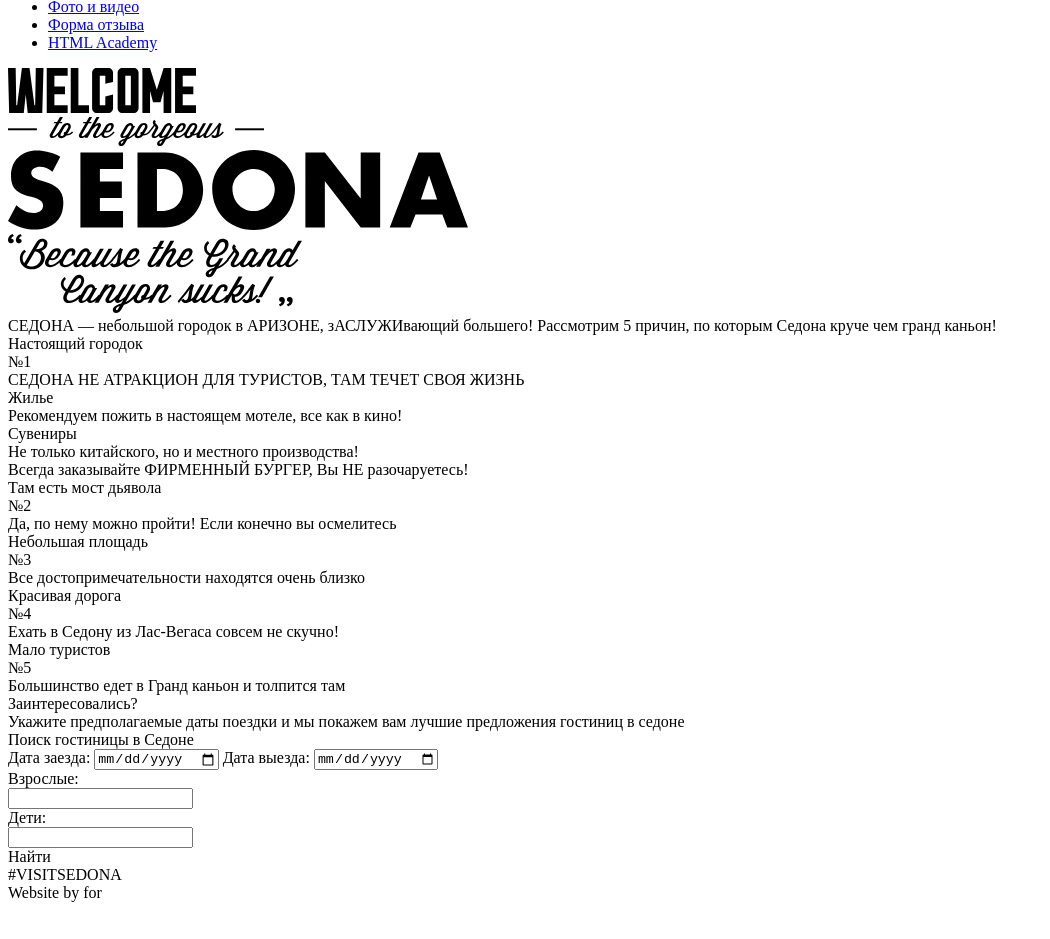
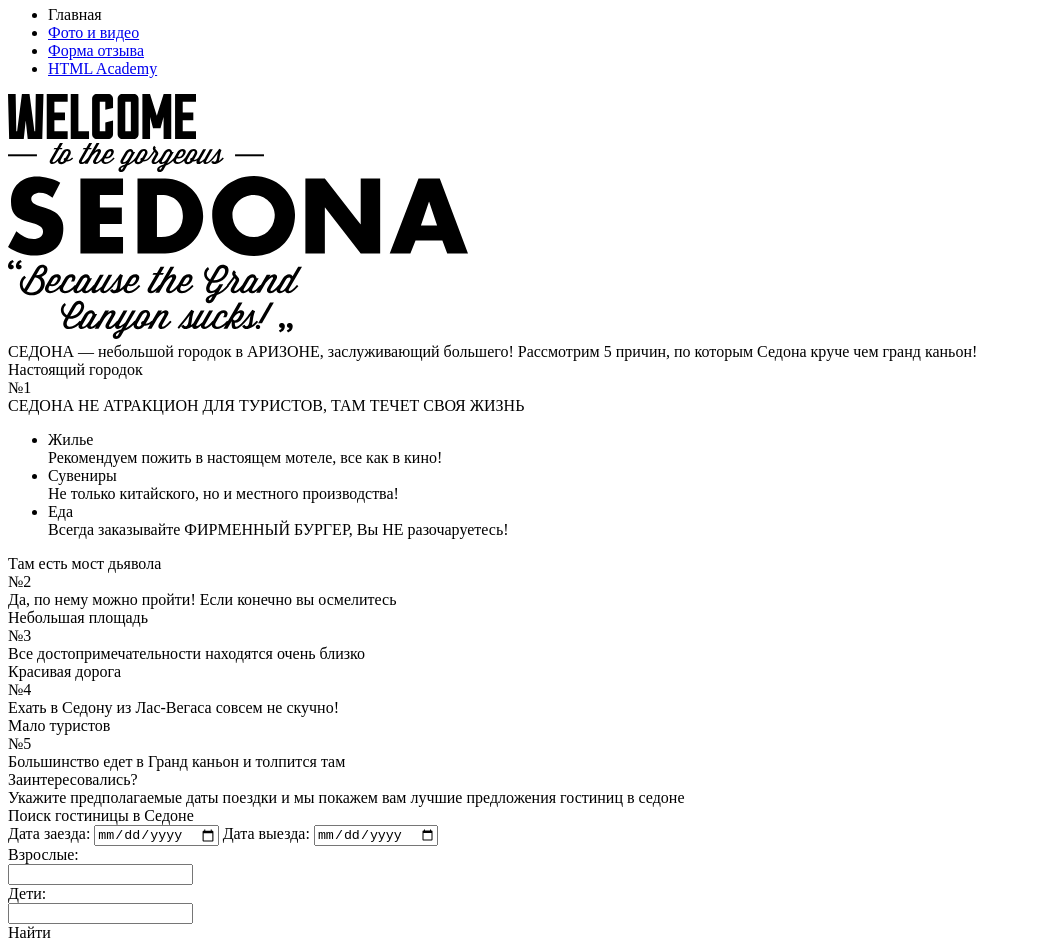
Before and after one commit to ArminBlaze/Sedona, a plain HTML site: page index.html in a window 1280 px wide. Shown: the part 36-975 px from the top of the page, without its empty margins (0-1050 px from the left). Before the commit the page ends 946 px from the top, so only its background shows below. Drawn offline with Linux system fonts and the light colour scheme.

Commit message:
index markup > some changes

```diff
--- a/index.html
+++ b/index.html
@@ -10,7 +10,7 @@
 
 	<header class="mainHeader">
 		<div class="mainHeader__logo">
-
+			<img src="img/logo.svg" width="103" height="82" alt="Sedona">
 		</div>
 
 
@@ -47,7 +47,7 @@
 			<div class="intro__text">
 				<span>СЕДОНА — небольшой
 					городок в АРИЗОНЕ,
-					зАСЛУЖИвающий большего!
+					заслуживающий большего!
 				</span>
 				Рассмотрим 5 причин, по которым Седона круче чем гранд каньон!
 			</div>
@@ -55,51 +55,59 @@
 
 
 		<section class="reason">
+			<div class="reason__header">
 				<div class="reason__title">Настоящий городок</div>
 				<div class="reason__number">№1</div>
 				<div class="reason__text">
 					СЕДОНА НЕ АТРАКЦИОН ДЛЯ ТУРИСТОВ, ТАМ ТЕЧЕТ СВОЯ ЖИЗНЬ
 				</div>
+			</div>
 			<div class="reason__image"></div>
-			<div class="reason__feature">
-				<div class="reason__title">Жилье</div>
-				<div class="reason__text">Рекомендуем пожить в настоящем мотеле, все как в кино!</div>
-			</div>
-			<div class="reason__feature">
-				<div class="reason__title">Сувениры</div>
-				<div class="reason__text">Не только китайского, но и местного производства!</div>
-			</div>
-			<div class="reason__feature">
-				<div class="reason__title"></div>
-				<div class="reason__text">Всегда заказывайте ФИРМЕННЫЙ БУРГЕР, Вы НЕ разочаруетесь!</div>
-			</div>
 		</section>
 
 
 
+		<ul class="features">
+			<li class="feature feature_hotel">
+				<div class="reason__title">Жилье</div>
+				<div class="reason__text">Рекомендуем пожить в настоящем мотеле, все как в кино!</div>
+			</li>
+			<li class="feature feature_gift">
+				<div class="reason__title">Сувениры</div>
+				<div class="reason__text">Не только китайского, но и местного производства!</div>
+			</li>
+			<li class="feature feature_food">
+				<div class="reason__title">Еда</div>
+				<div class="reason__text">Всегда заказывайте ФИРМЕННЫЙ БУРГЕР, Вы НЕ разочаруетесь!</div>
+			</li>
+		</ul>
+
+
 		<section class="reason">
+			<div class="reason__header">
 				<div class="reason__title">Там есть мост дьявола</div>
 				<div class="reason__number">№2</div>
 				<div class="reason__text">Да, по нему можно пройти! Если конечно вы осмелитесь</div>
+			</div>
 			<div class="reason__image"></div>
 		</section>
 
 
-		<section class="reason">
+		<section class="reason reason_gray">
 			<div class="reason__title">Небольшая площадь</div>
 			<div class="reason__number">№3</div>
 			<div class="reason__text">Все достопримечательности находятся очень близко</div>
 		</section>
 
 
-		<section class="reason">
+		<section class="reason reason_gray">
 			<div class="reason__title">Красивая дорога</div>
 			<div class="reason__number">№4</div>
 			<div class="reason__text">Ехать в Седону из Лас-Вегаса совсем не скучно!</div>
 		</section>
 
 
-		<section class="reason">
+		<section class="reason reason_gray">
 			<div class="reason__title">Мало туристов</div>
 			<div class="reason__number">№5</div>
 			<div class="reason__text">Большинство едет в Гранд каньон и толпится там</div>
@@ -155,13 +163,13 @@
 
 	<div class="footer">
 		<div class="footer__title">#VISITSEDONA</div>
-		<div class="social">
-			<div class="social__tw"></div>
-			<div class="social__fb"></div>
-			<div class="social__yt"></div>
+		<div class="socials">
+			<div class="social social_tw"></div>
+			<div class="social social_fb"></div>
+			<div class="social social_yt"></div>
 		</div>
-		<section class="website">
-			Website by <a href="#"></a> for <a href="#"></a>
+		<section class="footer__website">
+			Разработано <a class="footer__logo" href="#"><img src="" alt="HTML Academy logo"></a>
 		</section>
 	</div>
 
```
Lines whose indentation alone changed are shown as unchanged.
